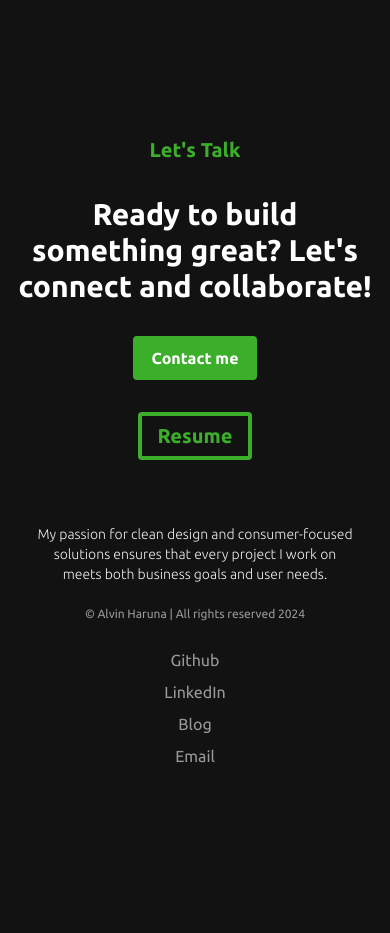
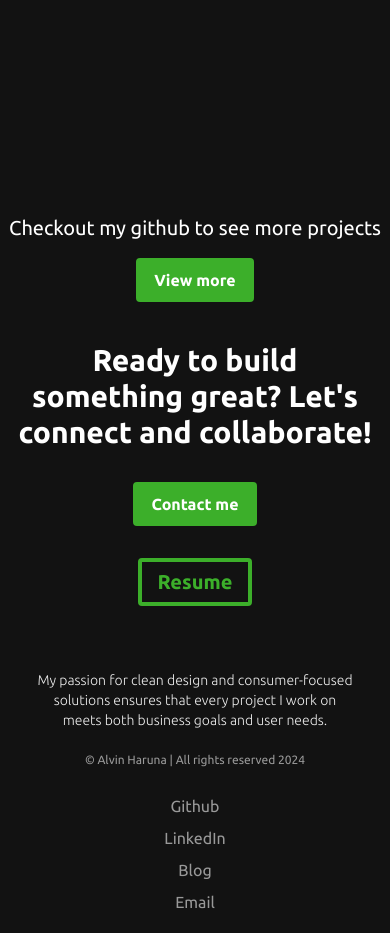
Before and after one commit to HarunaDev/portfolio-website, a React (Vite) app: page /works in a window 390 px wide. Shown: the part 2680-3613 px from the top of the page. Before the commit the page ends 3472 px from the top, so only its background shows below. Built offline with nearby package versions, Linux system fonts and the light colour scheme; no server answers.

Commit message:
modified projects component to display more projects and modified ui

```diff
--- a/src/components/ContactBanner.jsx
+++ b/src/components/ContactBanner.jsx
@@ -13,7 +13,7 @@ function ContactBanner() {
                 transition={{ duration: 0.8, delay: 0.3 }}
                 viewport={{ once: true, amount: 0.2 }}
             >
-                <h6 className="text-xl sm:text-2xl md:text-3xl text-primary font-semibold mb-8">
+                <h6 className="text-xl sm:text-2xl md:text-3xl text-primary font-semibold mb-8 hidden lg:block md:block ">
                     Let's Talk
                 </h6>
 
--- a/src/pages/Features.jsx
+++ b/src/pages/Features.jsx
@@ -163,6 +163,15 @@ const Features = () => {
               description="UI/UX & Web Development (React)"
             />
           </BentoTilt>
+
+          <BentoTilt className="overflow-hidden rounded-md h-[250px] sm:h-[300px] md:h-[350px]">
+            <BentoCard
+              src="videos/shapefun.mp4"
+              link="https://choji-frontend.onrender.com/"
+              title={<>Web3 Landing Page</>}
+              description="UI/UX, Web Development (React), Three.js, gsap"
+            />
+          </BentoTilt>
         </div>
 
 
--- a/src/pages/Works.jsx
+++ b/src/pages/Works.jsx
@@ -22,11 +22,14 @@ function Works() {
                             Dive in to explore how I turn ideas into functional, user-centric solutions.
                         </h2>
 
-                        <div className="text-center md:text-left">
+                        <div className="text-center md:text-left hidden sm:block">
+                            {/* <h4 className="text-semibold text-light text-xl sm:text-2xl mb-4">
+                                Checkout my github to see more projects
+                            </h4> */}
+
                             <h4 className="text-semibold text-light text-xl sm:text-2xl mb-4">
                                 Checkout my github to see more projects
                             </h4>
-
                             <CtaButton
                                 url="https://github.com/HarunaDev"
                                 text="View more"
@@ -40,6 +43,21 @@ function Works() {
                 <Slider />
             </motion.section>
 
+            <div className="text-center md:text-left sm:block md:hidden lg:hidden">
+                            {/* <h4 className="text-semibold text-light text-xl sm:text-2xl mb-4">
+                                Checkout my github to see more projects
+                            </h4> */}
+
+                            <h4 className="text-semibold text-light text-xl sm:text-2xl mb-4">
+                                Checkout my github to see more projects
+                            </h4>
+                            <CtaButton
+                                url="https://github.com/HarunaDev"
+                                text="View more"
+                                styles="border-2 border-primary bg-primary px-4 py-2 rounded font-semibold text-light text-base sm:text-lg"
+                            />
+                        </div>
+
             {/* Second Section with Scroll Animation */}
             <ContactBanner />
         </>
```
